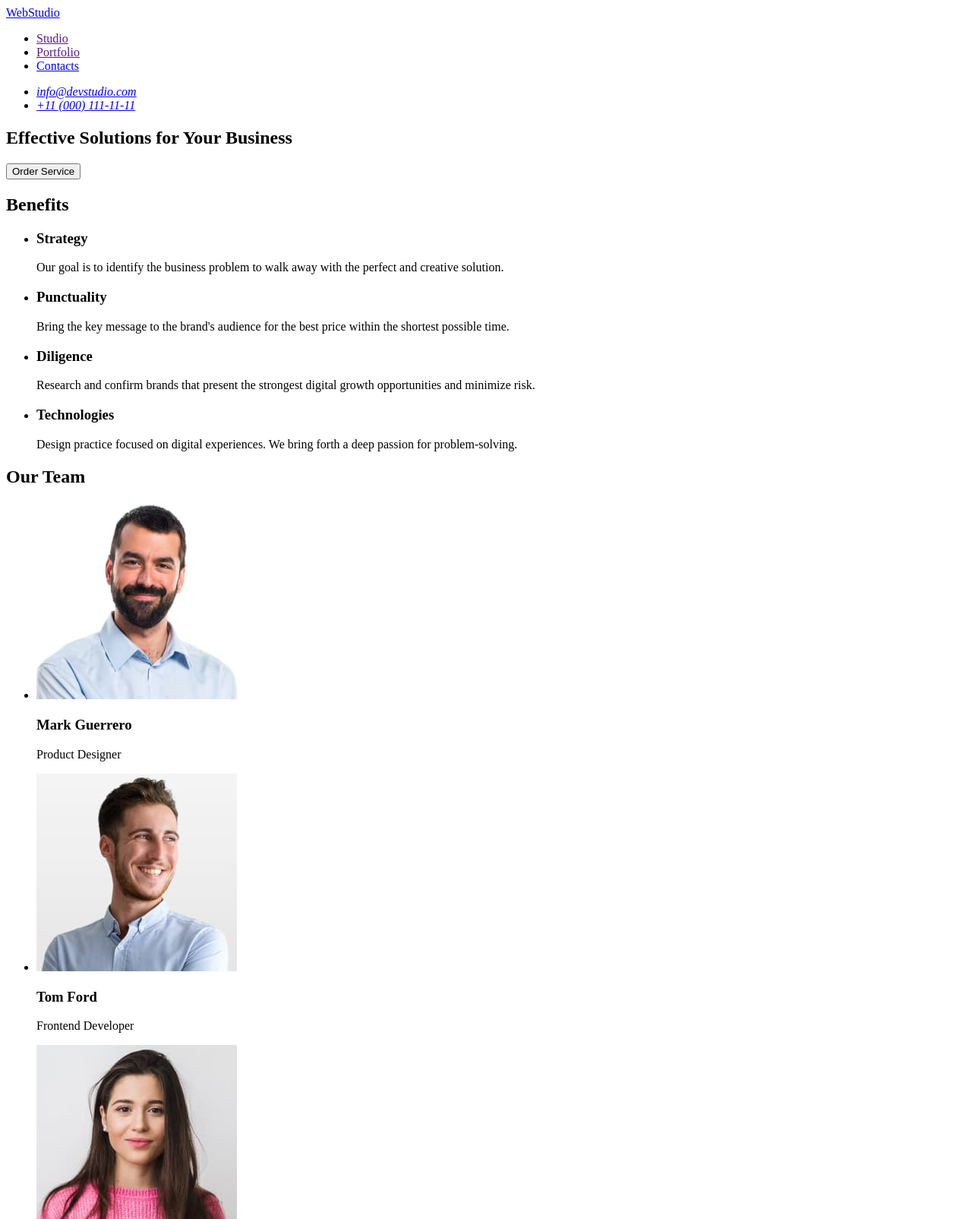
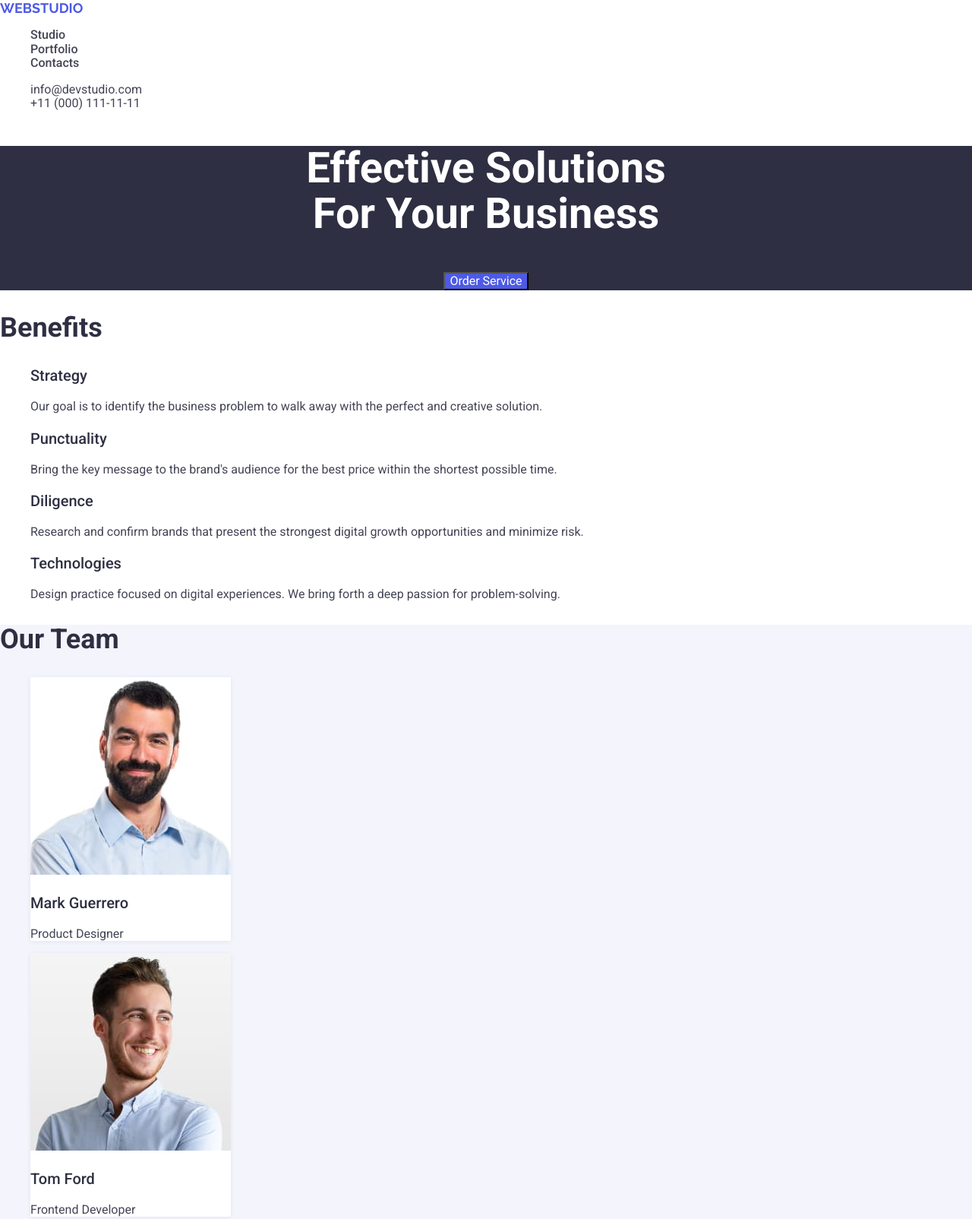
Before and after one commit to AnatolyStefanyshen/goit-markup-hw-02, a plain HTML site: page index.html in a window 1280 px wide. Shown: the top 1604 px of the page at 76% size. Drawn offline with nearby package versions, Linux system fonts and the light colour scheme.

Commit message:
first try
complete homework 2

```diff
--- /dev/null
+++ b/css/style.css
@@ -0,0 +1,108 @@
+body {
+    background-color: #ffffff;
+    font-size: 16px;
+    font-family: "Roboto", sans-serif;
+    color: #434455;
+}
+
+h1, h2, h3 {
+    text-transform: capitalize;
+    color: #2E2F42;
+}
+
+h1 {
+    font-size: 56px;
+    letter-spacing: 2%;
+    line-height: 1.07;
+}
+
+h2 {
+    font-size: 36px;
+    letter-spacing: 2%;
+    line-height: 1.11;
+
+}
+
+h3 {
+    font-size: 20px;
+    letter-spacing: 2%;
+    line-height: 1.2;
+    font-weight: 500;
+}
+
+a {
+    text-decoration: none;
+    color: currentColor;
+}
+
+address {
+    font-style: inherit;
+}
+
+ul {
+    list-style-type: none;
+}
+
+.logo {
+    font-family: "Raleway", sans-serif;
+    font-size: 18px;
+    line-height: 1.166;
+    letter-spacing: 3%;
+    text-transform: uppercase;
+}
+
+.logo .blue-part {
+    color: #4D5AE5;
+}
+
+header>nav li {
+    font-weight: 500;
+}
+
+#studio {
+    background-color: #2E2F42;
+    color: #ffffff;
+    text-align: center;
+}
+
+.main-section-title {
+    color: #ffffff;
+}
+
+.order-button {
+    background-color: #4D5AE5;
+    color: #ffffff;
+    cursor: pointer;
+}
+
+.order-button:active {
+    background-color: #404bbf;
+}
+
+#team {
+    background-color: #F4F4FD;
+}
+
+#team li {
+    background-color: #ffffff;
+    width: 264px;
+    box-shadow: 0px 1px 6px rgba(46, 47, 66, 0.08);
+}
+
+#portfolio li {
+    width: 360px;
+}
+
+footer {
+    background-color: #2E2F42;
+    color: #F4F4FD;
+}
+
+a:hover,
+a:focus {
+    color: #4D5AE5;
+}
+
+a:active {
+    color: #404bbf;
+}
--- a/index.html
+++ b/index.html
@@ -4,24 +4,32 @@
 <head>
     <meta charset="UTF-8">
     <meta name="viewport" content="width=device-width, initial-scale=1.0">
+    <link rel="stylesheet" href="https://cdnjs.cloudflare.com/ajax/libs/modern-normalize/2.0.0/modern-normalize.min.css"
+        integrity="sha512-4xo8blKMVCiXpTaLzQSLSw3KFOVPWhm/TRtuPVc4WG6kUgjH6J03IBuG7JZPkcWMxJ5huwaBpOpnwYElP/m6wg=="
+        crossorigin="anonymous" referrerpolicy="no-referrer" />
+    <link rel="preconnect" href="https://fonts.googleapis.com">
+    <link rel="preconnect" href="https://fonts.gstatic.com" crossorigin>
+    <link href="https://fonts.googleapis.com/css2?family=Raleway:wght@700&family=Roboto:wght@400;500;700&display=swap"
+        rel="stylesheet">
+    <link rel="stylesheet" href="./css/style.css">
     <title>WebStudio</title>
 </head>
 
 <body>
-    <header id="header">
+    <header>
         <nav>
-            <a href="./index.html">WebStudio</a>
+            <a class="logo" href="./index.html"><span class="blue-part">Web</span>studio</a>
             <ul>
                 <li>
-                    <a href="">Studio</a>
+                    <a href="#studio">Studio</a>
                 </li>
 
                 <li>
-                    <a href="">Portfolio</a>
+                    <a href="#portfolio">Portfolio</a>
                 </li>
 
                 <li>
-                    <a href="#Contacts">Contacts</a>
+                    <a href="#contacts">Contacts</a>
                 </li>
             </ul>
         </nav>
@@ -39,12 +47,12 @@
     </header>
 
     <main>
-        <section>
-            <h1>Effective Solutions for Your Business</h1>
-            <button type="button">Order Service</button>
+        <section id="studio">
+            <h1 class="main-section-title">Effective Solutions <br>for Your Business</h1>
+            <button class="order-button" type="button">Order Service</button>
         </section>
 
-        <section id="Benefits">
+        <section id="benefits">
             <h2>Benefits</h2>
             <ul>
                 <li>
@@ -81,7 +89,7 @@
             </ul>
         </section>
 
-        <section id="Team">
+        <section id="team">
             <h2>Our Team</h2>
             <ul>
                 <li>
@@ -109,13 +117,49 @@
                 </li>
             </ul>
         </section>
+
+        <section id="portfolio">
+            <h2>Our portfolio</h2>
+            <ul>
+                <li>
+                    <img src="./images/banking-app.jpg" alt="interface" width="360" height="300">
+                    <h3>Banking app</h3>
+                    <p>App</p>
+                </li>
+                <li>
+                    <img src="./images/cashless-payment.jpg" alt="using QR code for pay" width="360" height="300">
+                    <h3>Cashless payment</h3>
+                    <p>Marketing</p>
+                </li>
+                <li>
+                    <img src="./images/meditation-app.jpg" alt="interface" width="360" height="300">
+                    <h3>Meditation app</h3>
+                    <p>App</p>
+                </li>
+                <li>
+                    <img src="./images/taxi-service.jpg" alt="car interior" width="360" height="300">
+                    <h3>Taxi service</h3>
+                    <p>Marketing</p>
+                </li>
+                <li>
+                    <img src="./images/screen-illustrations.jpg" alt="interface" width="360" height="300">
+                    <h3>Screen illustrations</h3>
+                    <p>Design</p>
+                </li>
+                <li>
+                    <img src="./images/online-courses.jpg" alt="women who learning" width="360" height="300">
+                    <h3>Online courses</h3>
+                    <p>Marketing</p>
+                </li>
+            </ul>
+        </section>
     </main>
 
     <footer>
-        <a href="./index.html">WebStudio</a>
+        <a class="logo" href="./index.html"><span class="blue-part">Web</span>studio</a>
         <p>
-            Increase the flow of customers and sales for your
-            business with digital marketing & growth solutions.
+            Increase the flow of customers and <br>sales for your
+            business with digital <br>marketing & growth solutions.
         </p>
     </footer>
 </body>
```
Also changed, not shown: images/banking-app.jpg (added), images/cashless-payment.jpg (added), images/meditation-app.jpg (added), images/online-courses.jpg (added), images/screen-illustrations.jpg (added), images/taxi-service.jpg (added).
